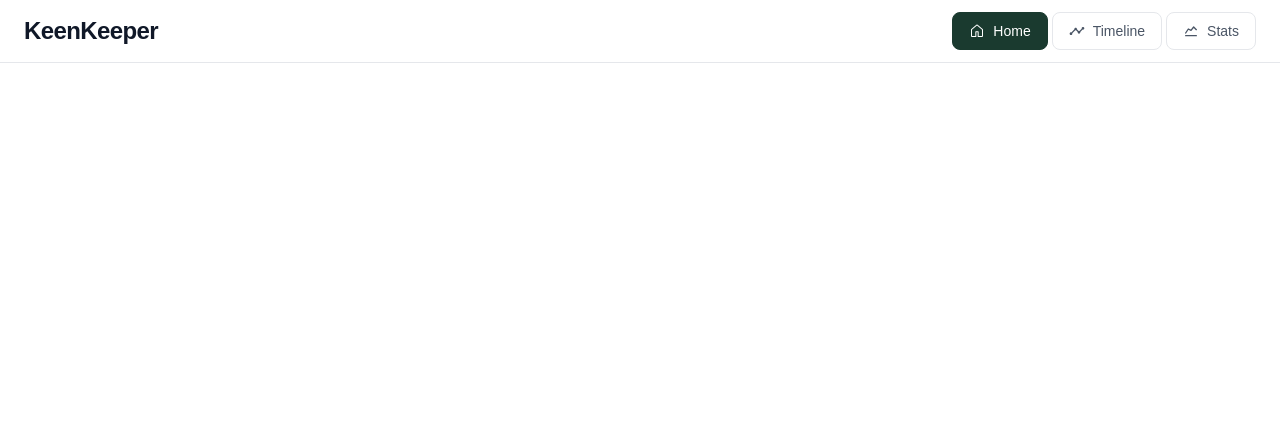
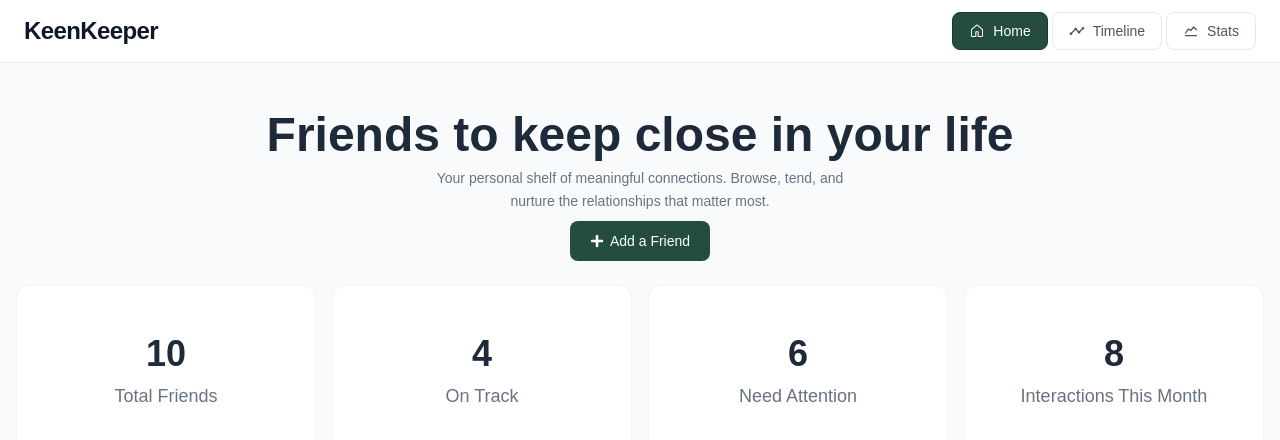
Before and after one commit to Sourov-Chandra/assignment-007-keep_keeper, a Next.js app: page / in a window 1280 px wide. Shown: the top 440 px of the page. Built offline with nearby package versions, Linux system fonts and the light colour scheme.

Commit message:
modified main page and navbar component

```diff
--- a/src/app/page.js
+++ b/src/app/page.js
@@ -1,8 +1,11 @@
+import Banner from "@/component/banner/Banner";
+import FriendsPage from "@/component/friends/Friends";
 
 export default function Home() {
   return (
     <div>
-
+      <Banner />
+      <FriendsPage />
     </div>
   );
 }
--- a/src/component/navbar/Links.jsx
+++ b/src/component/navbar/Links.jsx
@@ -11,7 +11,7 @@ const Links = ({ href, label, Icon }) => {
       className={`flex items-center gap-1.5 px-3 py-1.5 rounded-lg text-sm font-medium border transition-colors sm:px-4 sm:py-2 sm:gap-2
         ${
           isActive
-            ? "bg-[#1a3a2f] text-white border-[#1a3a2f]"
+            ? "bg-[#244D3F] text-white border-[#1a3a2f]"
             : "text-gray-600 border-gray-200 hover:bg-gray-50"
         }`}
     >
--- a/src/component/navbar/Navbar.jsx
+++ b/src/component/navbar/Navbar.jsx
@@ -12,7 +12,8 @@ const navLinks = [
 
 export default function Navbar() {
   return (
-    <nav className="w-full flex items-center justify-between px-4 py-3 border-b border-gray-200 bg-white sm:px-6">
+    <div className="border-gray-200  border-b bg-white ">
+      <nav className="max-w-375 w-full mx-auto flex items-center justify-between px-4 py-3 sm:px-6">
         <div className="shrink-0">
           <span className="font-extrabold text-gray-900 text-xl tracking-tight sm:text-2xl">
             Keen
@@ -28,5 +29,6 @@ export default function Navbar() {
           ))}
         </div>
       </nav>
+    </div>
   );
 }
```
Lines whose indentation alone changed are shown as unchanged.
